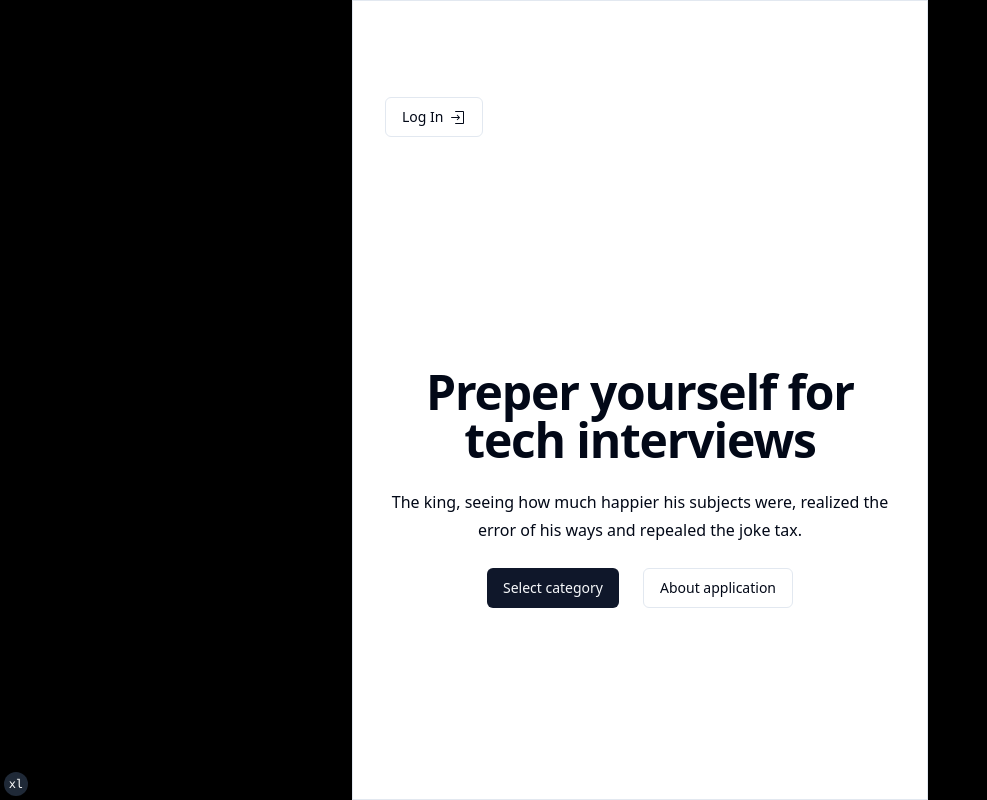
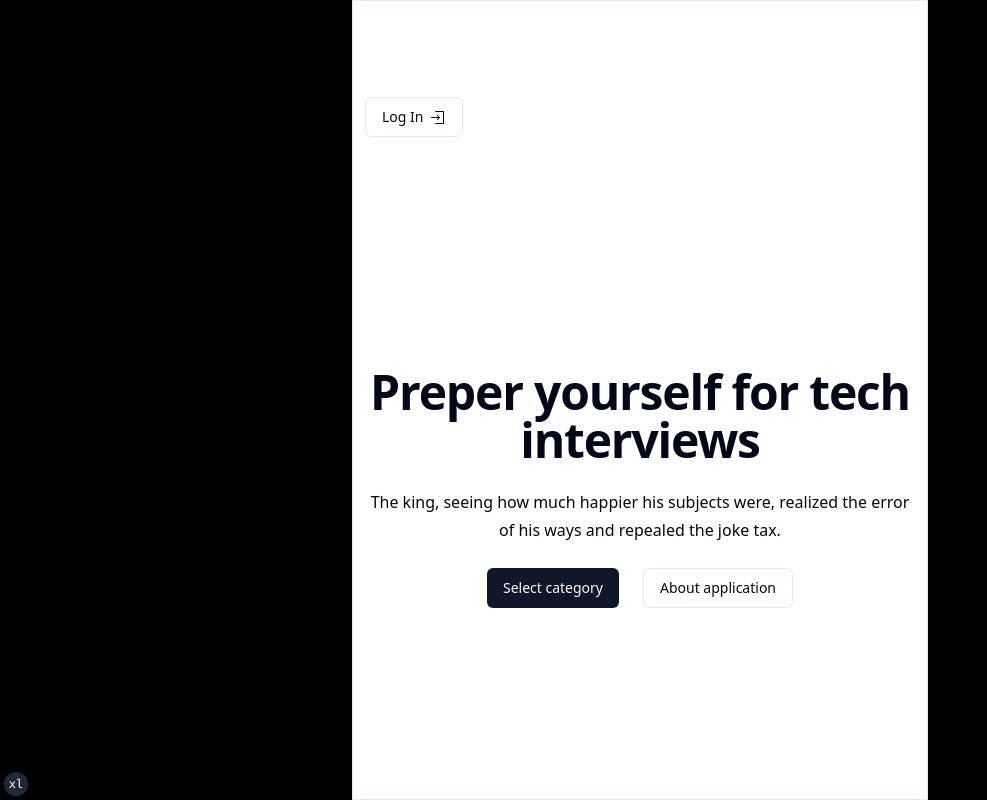
Before and after one commit to rafal19987/Ready4Tech-Flashcards-Learning-App-Nextjs-TypeScript-Tailwind-Shadcn-Nextauth-Nestjs-MySql-TypeORM, a Next.js app in the folder client/: page / in a window 1280 px wide. Shown: the whole page, without its empty margins (0-987 px from the left). Built offline with nearby package versions, Linux system fonts and the light colour scheme; no server answers.

Commit message:
fix: container padding for smaller screens

```diff
--- a/client/tailwind.config.ts
+++ b/client/tailwind.config.ts
@@ -34,7 +34,7 @@ const config = {
   theme: {
     container: {
       center: true,
-      padding: '2rem',
+      padding: '0.75rem',
       screens: {
         '2xl': '1400px',
       },
```
